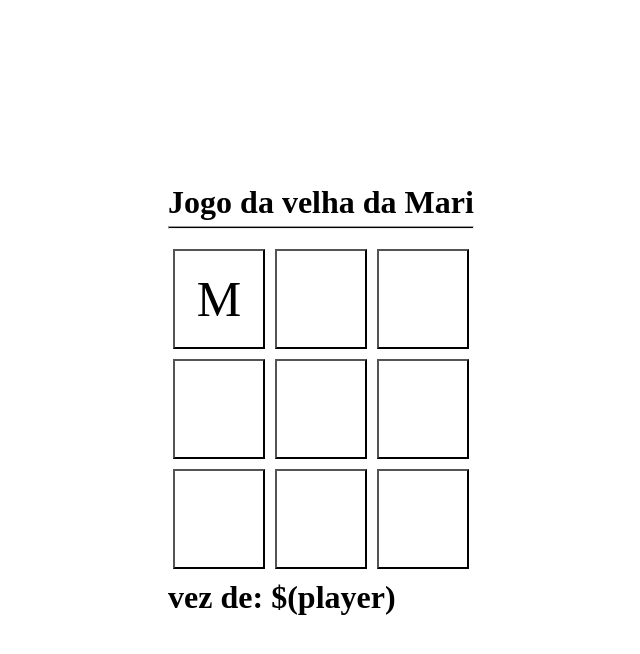
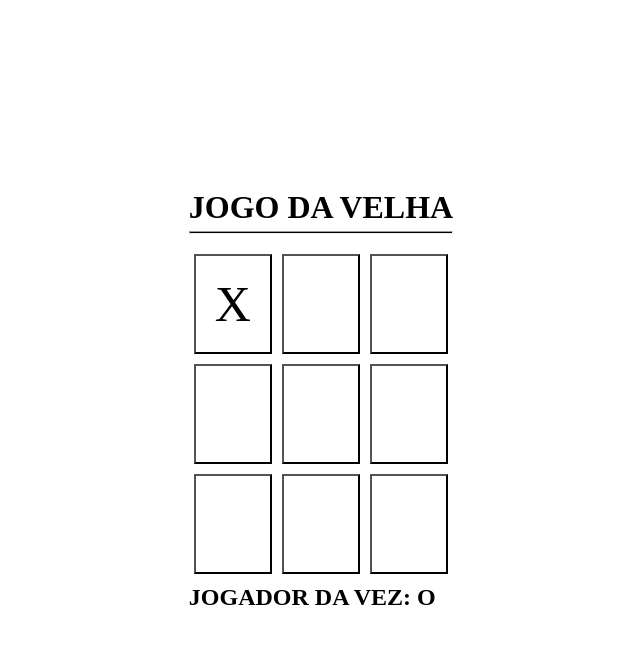
Before and after one commit to marisantosteixeira/JogodaVelha, a website: page index.html in a window 1280 px wide. Both pictures are taken after a click on the button 538 px from the left and 299 px from the top of the page. Shown: the whole page, without its empty margins (319-959 px from the left). Drawn offline with Linux system fonts and the light colour scheme.

Commit message:
tudo certo

```diff
--- a/index.html
+++ b/index.html
@@ -14,7 +14,7 @@
 </head>
 <body>
     <main>
-<h1>Jogo da velha da Mari</h1>
+        <h1>JOGO DA VELHA</h1>
         <hr />
         <div class="velha">
           <button data-i="1"></button>
@@ -27,7 +27,7 @@
           <button data-i="8"></button>
           <button data-i="9"></button>
         </div>
-<h1 class="currentPlayer"></h1>
+        <h2 class="currentJogadores"></h2>
       </main>
     <script src="js/script.js"></script>
     <script src="js/main.js"></script>
--- a/js/script.js
+++ b/js/script.js
@@ -1,22 +1,24 @@
- const currentPlayer = document.querySelector(".currentPlayer");
+const currentJogadores = document.querySelector(".currentJogadores");
 
 let selected;
-let player = "M";
+let jogadores = "X";
 
-let linhas = [
+let positions = [
   [1, 2, 3],
   [4, 5, 6],
   [7, 8, 9],
   [1, 4, 7],
   [2, 5, 8],
   [3, 6, 9],
+  [1, 5, 9],
   [3, 5, 7],
 ];
 
 function init() {
-    selected =[];
+  selected = [];
 
-    currentPlayer.innerHTML = 'vez de: $(player)';
+  currentJogadores.innerHTML = `JOGADOR DA VEZ: ${jogadores}`;
+
   document.querySelectorAll(".velha button").forEach((item) => {
     item.innerHTML = "";
     item.addEventListener("click", newMove);
@@ -27,36 +29,38 @@ init();
 
 function newMove(e) {
   const index = e.target.getAttribute("data-i");
-    e.target.innerHTML = player;
+  e.target.innerHTML = jogadores;
   e.target.removeEventListener("click", newMove);
-    selected[index] = player;
+  selected[index] = jogadores;
 
   setTimeout(() => {
     check();
   }, [100]);
 
-    player = player === "M" ? "O" : "M";
-    currentPlayer.innerHTML = `vez de: $(player)`;
+  jogadores = jogadores === "X" ? "O" : "X";
+  currentJogadores.innerHTML = `JOGADOR DA VEZ: ${jogadores}`;
 }
 
 function check() {
-    let playerLastMove = jogadores === "M" ? "O" : "M";
+  let jogadoresLastMove = jogadores === "X" ? "O" : "X";
 
   const items = selected
     .map((item, i) => [item, i])
-    .filter((item) => item[0] === playerLastMove)
+    .filter((item) => item[0] === jogadoresLastMove)
     .map((item) => item[1]);
 
   for (pos of positions) {
-        if (pos.every((item) => items.includes(item))){
-            alert(" venceu o jogador ' " + playerLastMove + " ' ganhou");
+    if (pos.every((item) => items.includes(item))) {
+      document.write("O JOGADOR '" + jogadoresLastMove + "' GANHOU!");
       init();
       return;
     }
   }
+
   if (selected.filter((item) => item).length === 9) {
-        alert("empatou");
+    document.write("DEU EMPATE!");
     init();
     return;
+
   }
 }
```
Lines whose indentation alone changed are shown as unchanged.
